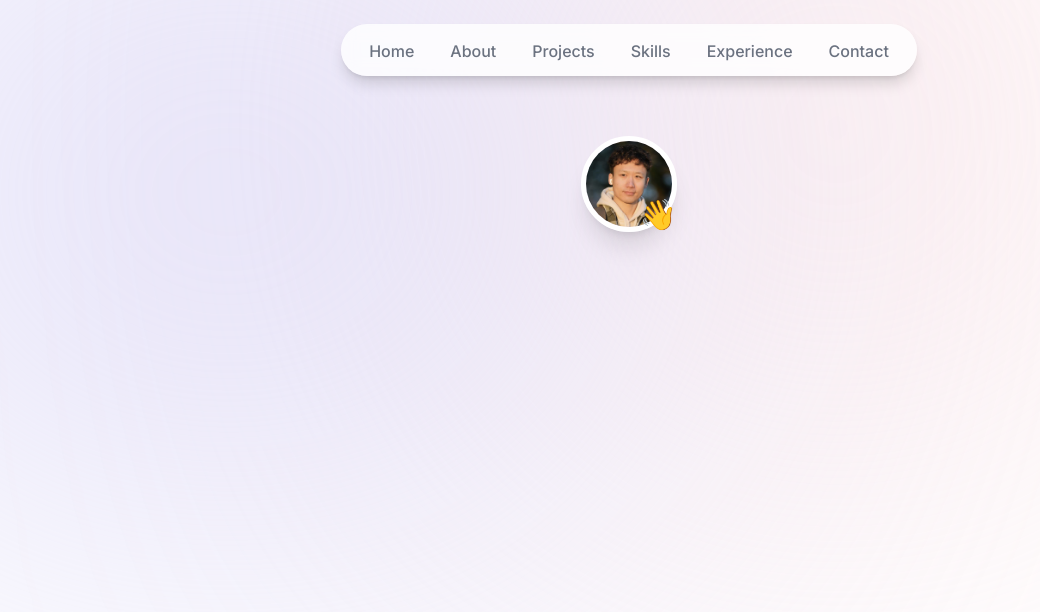
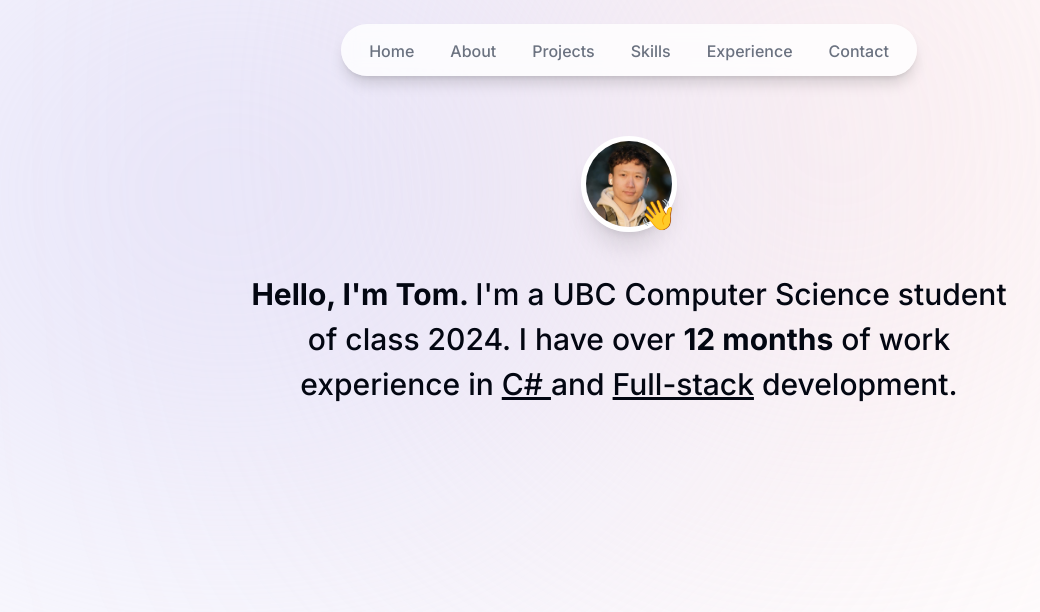
Before and after one commit to tommo217/next-portfolio-site, a Next.js app: page / in a window 1280 px wide. Shown: the top 612 px of the page, without its empty margins (11-1051 px from the left). Built offline with nearby package versions, Linux system fonts and the light colour scheme.

Commit message:
intro 80% with animations

```diff
--- a/components/intro.tsx
+++ b/components/intro.tsx
@@ -1,13 +1,21 @@
+"use client"
+
 import React from 'react'
 import Image from 'next/image'
+import {motion} from "framer-motion";
 
 type Props = {}
 
 export default function Intro({}: Props) {
   return (
-    <section>
+    <section className='mb-28 max-w-[50rem] text-center sm:mb-0 '>
         <div className='flex items-center justify-center'>
             <div className='relative'>
+              <motion.div
+                initial={{opacity:0, scale:0}}
+                animate={{opacity:1, scale:1}}
+                transition={{duration: 0.2}}
+              >
                 <Image
                 src="/portrait.jpg"
                 alt="Portrait of Tom"
@@ -16,11 +24,34 @@ export default function Intro({}: Props) {
                 priority={true}
                 className="h-24 w-24 rounded-full border-[0.35rem] border-white object-cover shadow-xl"
                 />
+              </motion.div>
 
-                <span className="absolute bottom-0 right-0 text-3xl">
-                  👋
-                </span>
+              <motion.span className="absolute bottom-0 right-0 text-3xl"
+              initial={{opacity:0, scale:0}}
+              animate={{opacity:1, scale:1}}
+              transition={{
+                type: 'spring',
+                stiffness: 125,
+                delay:0.1,
+                duration: 0.7,
+              }}>
+                👋
+              </motion.span>
+
             </div>
+        </div>
+        <motion.p
+        className='mb-10 mt-10 px-4 text-xl font-medium !leading-[1.5] sm:text-3xl'
+        initial={{opacity: 0, y:100}}
+        animate={{opacity: 1, y:0}}>
+          <span className="font-bold"> Hello, I&apos;m Tom.  </span> I&apos;m a
+          UBC Computer Science student of class 2024.
+          I have over <span className="font-bold">12 months</span> of work experience
+           in <span className='underline'>C# </span> and <span className='underline'>Full-stack</span>  development.
+        </motion.p>
+
+        <div>
+
         </div>
     </section>
   )
```
